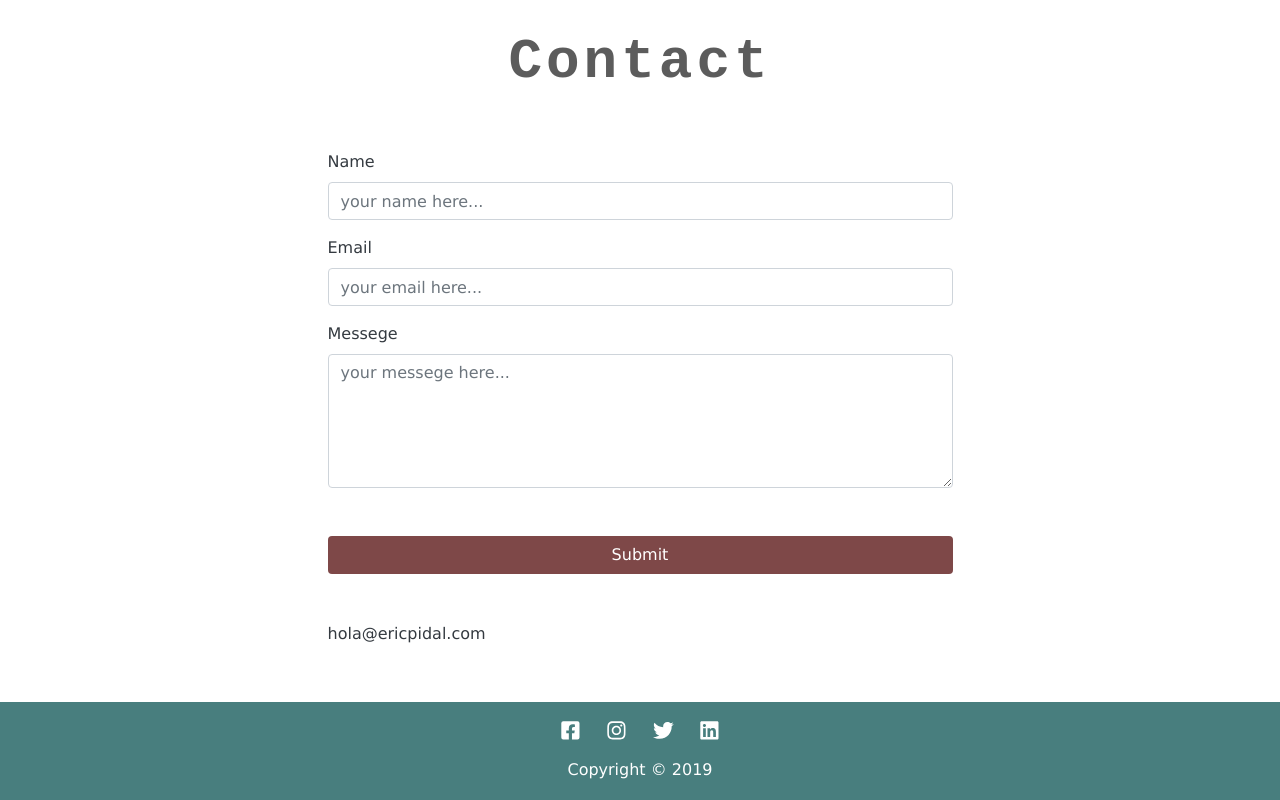
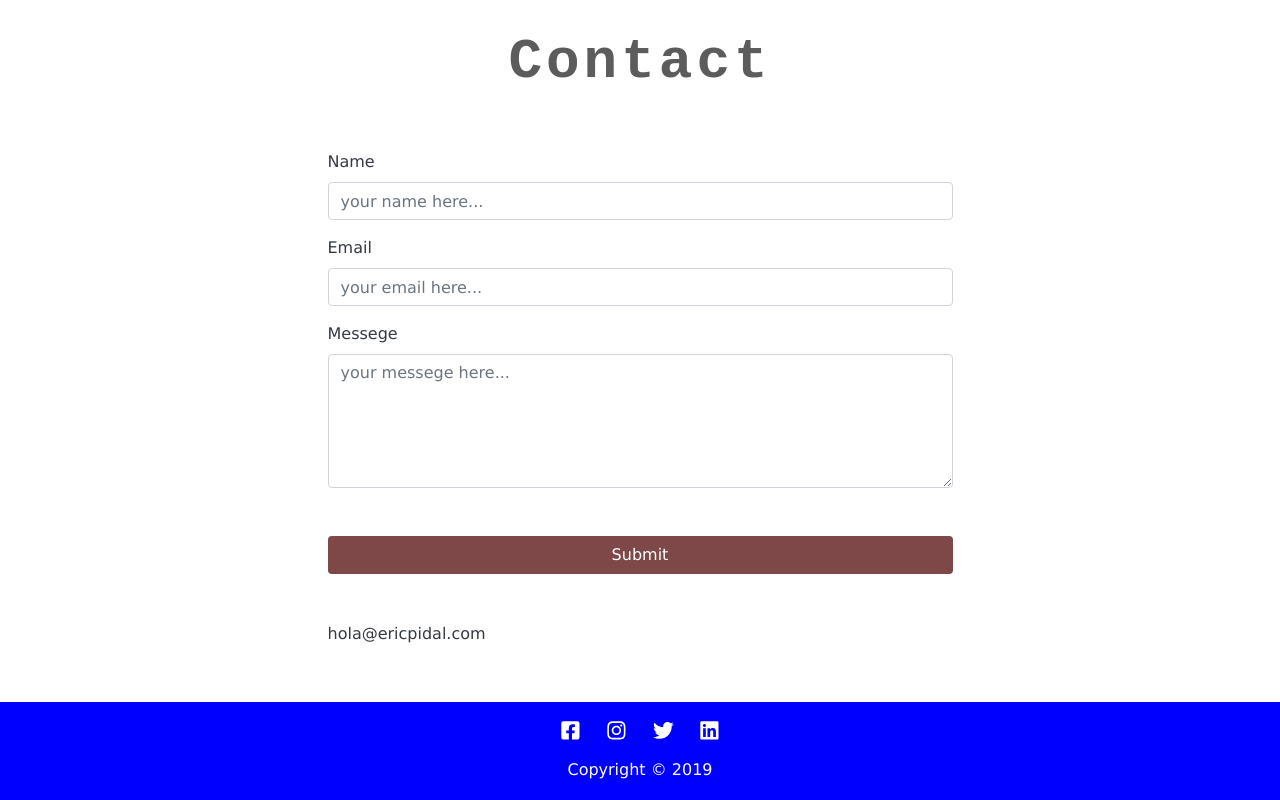
Before and after one commit to testing305/retro, a Gatsby site: page / in a window 1280 px wide. Shown: the part 875-1675 px from the top of the page. Built offline with nearby package versions, Linux system fonts and the light colour scheme; Gatsby itself is replaced by a stand-in of ours.

Commit message:
changed footer to blue in this fork

```diff
--- a/src/components/Globals/Footer.js
+++ b/src/components/Globals/Footer.js
@@ -54,9 +54,11 @@ export default class Footer extends Component {
   }
 }
 
+// #487e7e
+
 const FooterWrapper = styled.footer`
   padding: 1rem 0;
-  background: #487e7e;
+  background: blue;
   .icons {
     width: 10rem;
     display: flex;
```
